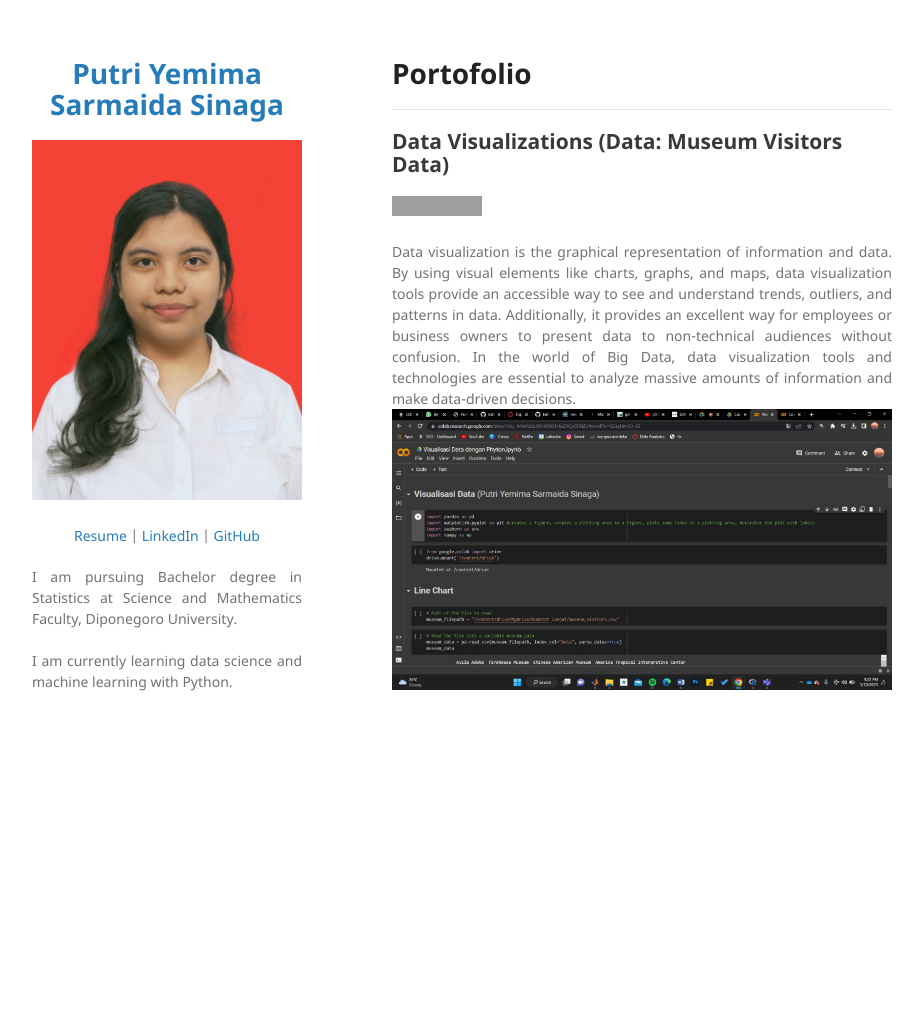
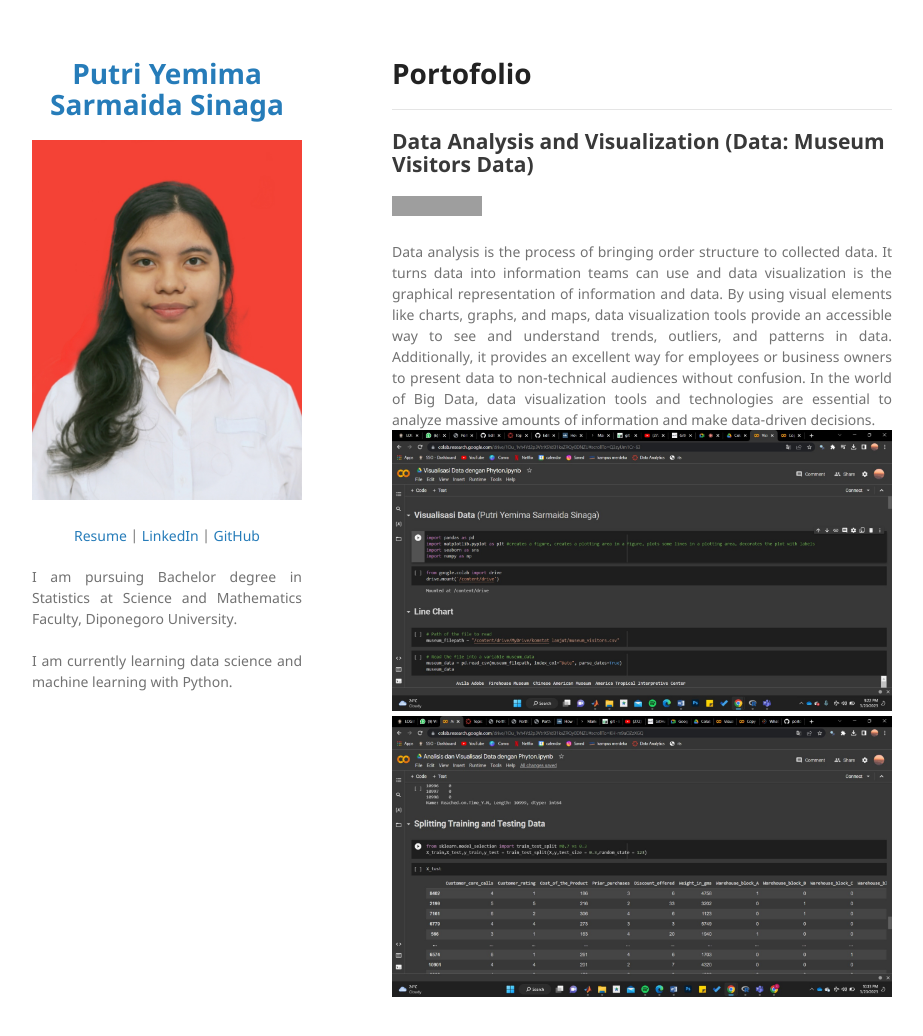
Before and after one commit to pyemimaa/portofolio, a Jekyll site: the page built from index.md, in a window 1280 px wide and 1052 px high. Shown: the top 1036 px of the window, without its empty margins (178-1101 px from the left). Built offline with Jekyll 4.4.1, drawn with Linux system fonts in a browser that asks for light colours; our own code applies the rules of GitHub Pages for plain Markdown files; grey boxes are pictures that could not be loaded.

Commit message:
Update index.md

```diff
--- a/index.md
+++ b/index.md
@@ -1,10 +1,11 @@
 # Portofolio
 ---
-## Data Visualizations (Data: Museum Visitors Data)
+## Data Analysis and Visualization (Data: Museum Visitors Data)
 [![Run in Google Colab](https://img.shields.io/badge/Colab-Run_in_Google_Colab-blue?logo=Google&logoColor=FDBA18)](https://colab.research.google.com/drive/1Ou_1vh4Yd2p3VtrXSYd31kxZRQy0DNZU)
 
-<div style="text-align: justify">Data visualization is the graphical representation of information and data. By using visual elements like charts, graphs, and maps, data visualization tools provide an accessible way to see and understand trends, outliers, and patterns in data. Additionally, it provides an excellent way for employees or business owners to present data to non-technical audiences without confusion.
+<div style="text-align: justify">Data analysis is the process of bringing order structure to collected data. It turns data into information teams can use and data visualization is the graphical representation of information and data. By using visual elements like charts, graphs, and maps, data visualization tools provide an accessible way to see and understand trends, outliers, and patterns in data. Additionally, it provides an excellent way for employees or business owners to present data to non-technical audiences without confusion.
 
 In the world of Big Data, data visualization tools and technologies are essential to analyze massive amounts of information and make data-driven decisions. </div>
 
 <center><img src="images/visdat.jpeg"/></center>
+<center><img src="images/visdat2.jpeg"/></center>
```
